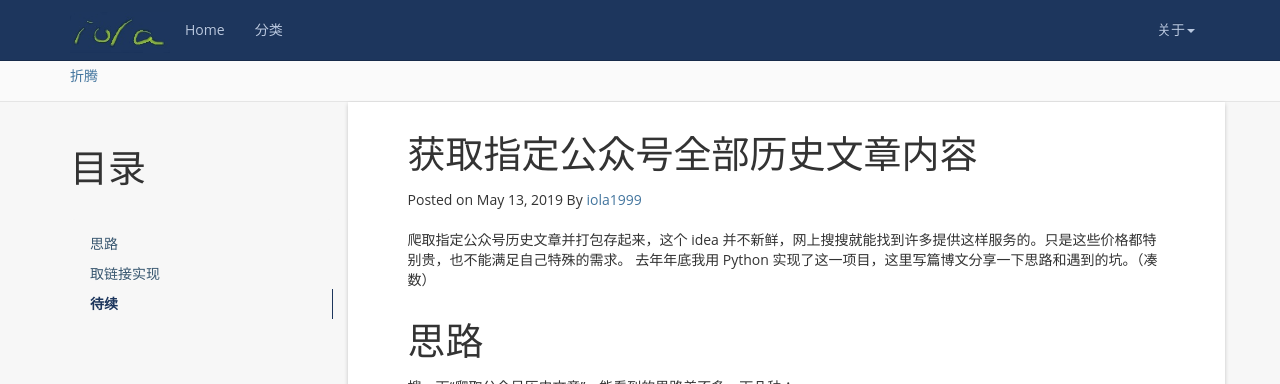
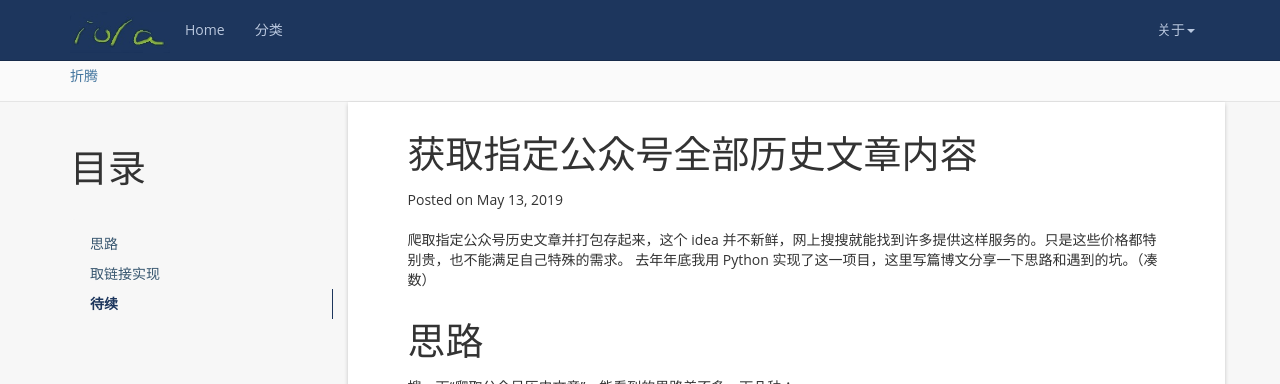
Before and after one commit to iola1999/iola1999.github.io, a Jekyll site: the page built from _posts/2019-05-03-Get-Wechat-mp-Articles.markdown, in a window 1280 px wide and 971 px high. Shown: the top 384 px of the window. Built offline with Jekyll 4.4.1, drawn with Linux system fonts in a browser that asks for light colours; nearby versions of some CDN libraries.

```diff
--- a/_layouts/post.html
+++ b/_layouts/post.html
@@ -16,7 +16,7 @@
               <!--
                 <p class="post-meta">{{ page.date | date: "%b %-d, %Y" }}{% if page.author %} • {{ page.author }}{% endif %}{% if page.meta %} • {{ page.meta }}{% endif %}</p>
               -->
-              <div class="meta">Posted on <span class="postdate">{{ page.date | date: "%b %d, %Y" }}</span> By <a target="_blank" href="{{site.url}}">{{ site.author }}</a></div>
+              <div class="meta">Posted on <span class="postdate">{{ page.date | date: "%b %d, %Y" }}</span> <!-- By <a target="_blank" href="{{site.url}}">{{ site.author }}</a> --> </div>
               <br />
             </header>
             <article class="post-content">
```
